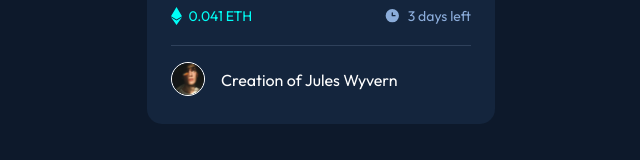
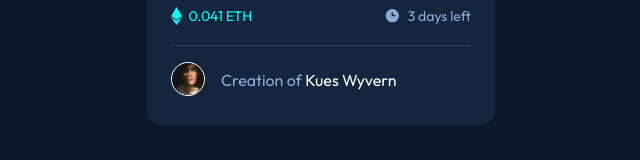
Before and after one commit to heyimdima/nft-preview-card-component, an Angular app in the folder frontend/: page / in a window 1280 px wide. Shown: the part 555-715 px from the top of the page, without its empty margins (319-959 px from the left). Built offline with nearby package versions, Linux system fonts and the light colour scheme.

Commit message:
finished the active states + the app itself

```diff
--- a/frontend/src/app/components/nft-preview-card/nft-preview-card.component.css
+++ b/frontend/src/app/components/nft-preview-card/nft-preview-card.component.css
@@ -1,16 +1,39 @@
 .nft-card {
   background-color: var(--cardBg);
   border-radius: 15px;
-  max-width: 300px;
-  max-height: 525px;
+  width: 300px;
+  height: 525px;
   padding: 1.5em;
+}
+
+.img-overlay-wrap {
+  position: relative;
+  display: inline-block;
 }
 
 .equilibrium-img {
   border-radius: 10px;
   width: 100%;
   margin-bottom: 1em;
+  display: block;
+  height: auto;
 }
+
+.view-icon {
+  position: absolute;
+  padding: 126px;
+  top: 0;
+  left: 0;
+  opacity: 0.0;
+  transition: 0.5s ease;
+}
+
+.view-icon:hover {
+  border-radius: 10px;
+  opacity: 1.0;
+  background: var(--cyanHover);
+}
+
 
 .nft-info {
 display: flex;
@@ -23,6 +46,12 @@ flex-direction: column;
   font-size: 21px;
   margin-bottom: 1em;
   font-weight: 600;
+  margin-right: auto;
+  transition: 0.5s ease;
+}
+
+.nft-name:hover {
+  color: var(--cyan);
 }
 
 .nft-about {
@@ -96,7 +125,16 @@ flex-direction: column;
 
 .created-by-text {
   margin: 0;
-  color: var(--white);
+  color: var(--softBlue);
   margin-top: 0.5em;
   margin-left: 1em;
 }
+
+.author-name {
+  color: var(--white);
+  transition: 0.5s ease;
+}
+
+.author-name:hover {
+  color: var(--cyan);
+}
--- a/frontend/src/app/components/nft-preview-card/nft-preview-card.component.html
+++ b/frontend/src/app/components/nft-preview-card/nft-preview-card.component.html
@@ -1,5 +1,8 @@
 <div class="nft-card">
-  <span><img src="assets/images/image-equilibrium.jpg" alt="img" class="equilibrium-img"></span>
+  <div class="img-overlay-wrap">
+    <img src="assets/images/image-equilibrium.jpg" alt="img" class="equilibrium-img">
+    <span><img src="assets/images/icon-view.svg" alt="icon-view" class="view-icon"></span>
+  </div>
   <div class="nft-info">
     <h1 class="nft-name">Equilibrium #3429</h1>
     <p class="nft-about">Our Equilibrium collection promotes balance and calm.</p>
@@ -16,7 +19,7 @@
       <hr class="spacer-line">
       <div class="created-by">
       <span><img src="assets/images/image-avatar.png" alt="image-avatar" class="avatar-image"></span>
-      <p class="created-by-text">Creation of Jules Wyvern</p>
+      <p class="created-by-text">Creation of <span class="author-name">Kues Wyvern</span></p>
     </div>
   </div>
 </div>
--- a/frontend/src/styles.css
+++ b/frontend/src/styles.css
@@ -6,6 +6,7 @@
 --white: hsl(0, 0%, 100%);
 --softBlue: hsl(215, 51%, 70%);
 --cyan: hsl(178, 100%, 50%);
+--cyanHover: hsla(178, 100%, 50%, 0.5);
 }
 
 html, body {
```
